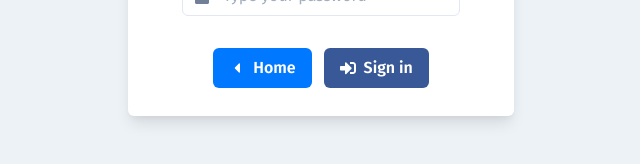
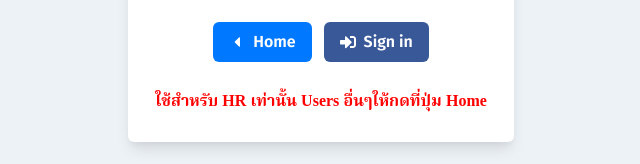
Before and after one commit to KawinOfficial/CRS, a React (Vite) app: page /crs/Login in a window 1280 px wide. Shown: the part 552-716 px from the top of the page, without its empty margins (319-959 px from the left). Built offline with nearby package versions, Linux system fonts and the light colour scheme.

Commit message:
Add files via upload

```diff
--- a/src/components/Wrapper/TopNav.jsx
+++ b/src/components/Wrapper/TopNav.jsx
@@ -18,6 +18,7 @@ import axios from "axios";
 import Swal from "sweetalert2";
 import { TermOfUsed } from "../Modals";
 import SNC from "./logo.png";
+
 const urlPath = "/crs/API/logout.php";
 
 export default function TopNav({ page }) {
--- a/src/page/Login.jsx
+++ b/src/page/Login.jsx
@@ -13,13 +13,14 @@ import {
   FormControl,
   FormLabel,
   Image,
+  Text,
 } from "@chakra-ui/react";
 import { FaSignInAlt, FaUserAlt, FaLock, FaCaretLeft } from "react-icons/fa";
 import Car from "../components/lottie/Car";
 import SNC from "../components/Wrapper/logo.png";
-
 import Swal from "sweetalert2";
 import axios from "axios";
+
 const urlPath = "/crs/API/login.php";
 
 export default function Login() {
@@ -139,6 +140,14 @@ export default function Login() {
                       </Button>
                     </Box>
                   </FormControl>
+                  <Text
+                    className="font-thai"
+                    pt={5}
+                    fontWeight="bold"
+                    textColor="red"
+                  >
+                    ใช้สำหรับ HR เท่านั้น Users อื่นๆให้กดที่ปุ่ม Home
+                  </Text>
                 </VStack>
               </Stack>
             </Box>
```
